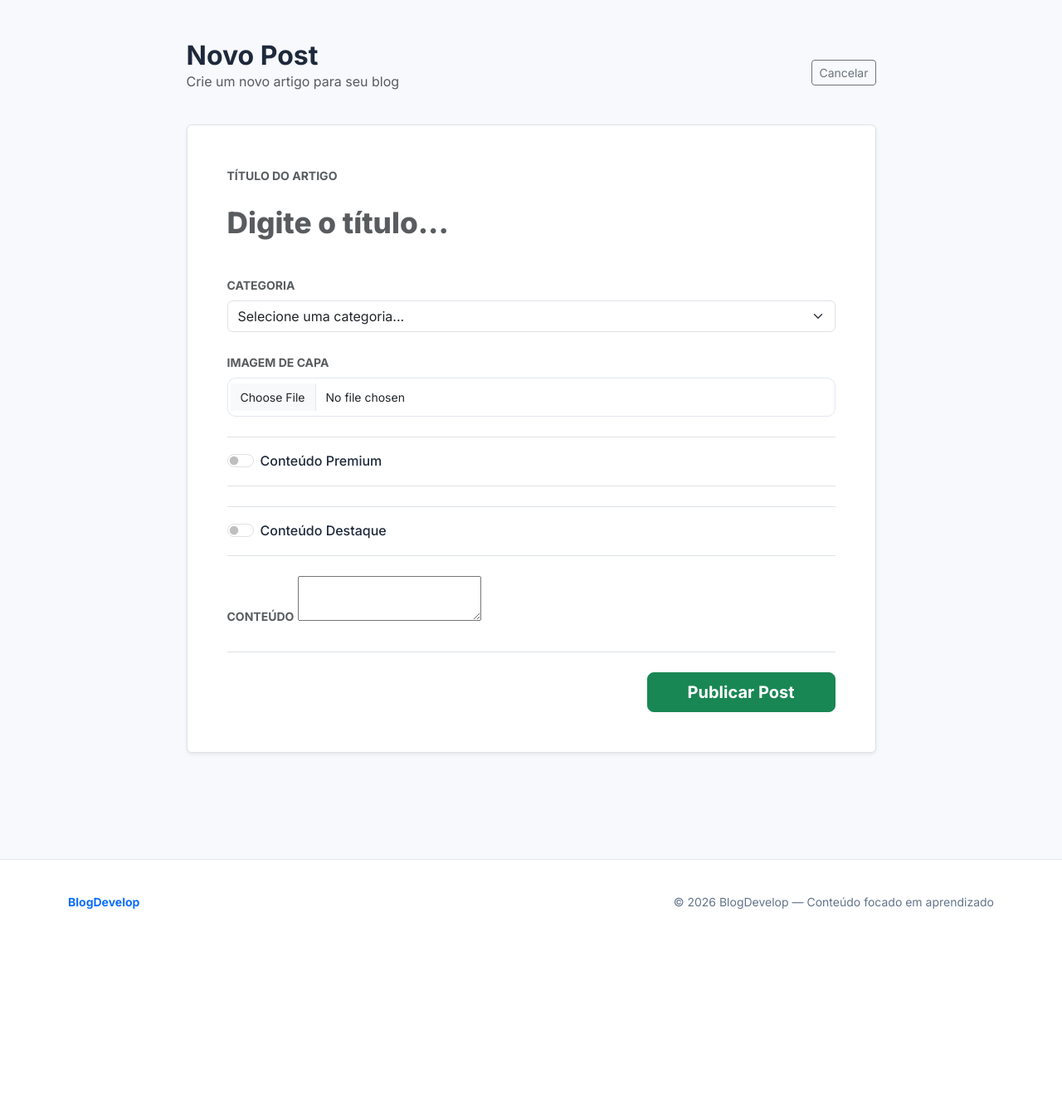
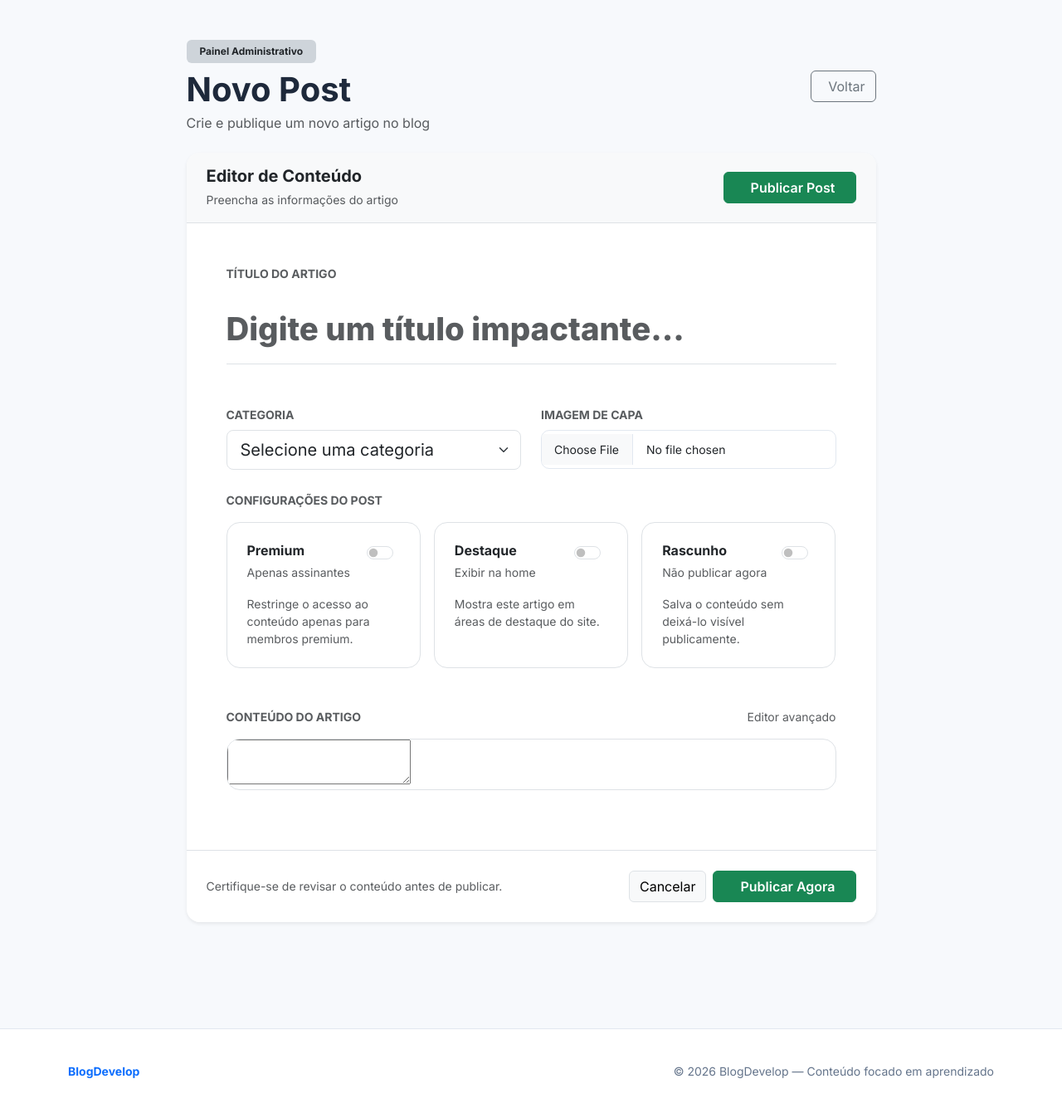
Before and after one commit to tec82/cms, a Flask app: page /admin/create in a window 1280 px wide. Shown: the part 77-1418 px from the top of the page at 83% size. Before the commit the page ends 1172 px from the top, so only its background shows below. Run offline with Flask 3, Linux system fonts and the light colour scheme; a user stored in the database is signed in; tables that the repository leaves empty hold one stand-in row (values such as "Sample post"); some libraries are stand-ins or nearby versions.

```diff
--- a/app/app.py
+++ b/app/app.py
@@ -6,6 +6,7 @@ from flask_login import LoginManager
 from routes.site import site_bp
 from routes.admin import admin_bp
 from routes.auth import auth_bp
+from routes.dashboard import dashboard_bp
 
 import cloudinary
 import cloudinary.uploader
@@ -53,6 +54,7 @@ def create_tables():
 app.register_blueprint(site_bp)
 app.register_blueprint(admin_bp)
 app.register_blueprint(auth_bp)
+app.register_blueprint(dashboard_bp)
 
 
 if __name__ == '__main__':
--- a/app/routes/admin.py
+++ b/app/routes/admin.py
@@ -52,6 +52,7 @@ def create_post():
             title=title,
             slug=slugify(title),
             content=content,
+            is_draft=True if request.form.get('is_draft') else False,
             category=category,
             is_paid=True if request.form.get('paid') else False,
             is_detach=True if request.form.get('is_detach') else False,
@@ -80,6 +81,7 @@ def update_post(id):
         post.title = request.form.get('title')
         post.slug = slugify(post.title)
         post.content = request.form.get('content')
+        post.is_draft = True if request.form.get('is_draft') else False
         post.is_paid = True if request.form.get('paid') else False
         post.is_detach = True if request.form.get('is_detach') else False
 
--- a/app/routes/auth.py
+++ b/app/routes/auth.py
@@ -38,7 +38,10 @@ def login():
 
         if user and check_password_hash(user.password, request.form['password']):
             login_user(user)
-            return redirect(url_for('admin.dashboard'))
+            if user.is_super_user:
+                return redirect(url_for('admin.dashboard'))
+            else:
+                return redirect(url_for('dashboard.index'))
         else:
             flash('Usuário ou senha inválidos.', 'danger')
 
--- a/app/templates/admin/posts/create_post.html
+++ b/app/templates/admin/posts/create_post.html
@@ -1,44 +1,79 @@
 {% extends 'base.html' %}
 
 {% block content %}
+
 <div class="container py-5">
 
   <div class="row justify-content-center">
 
-    <div class="col-lg-9">
+    <div class="col-xl-9 col-lg-10">
 
       <!-- HEADER -->
-      <div class="d-flex justify-content-between align-items-center mb-4">
+      <div class="d-flex flex-column flex-md-row justify-content-between align-items-md-center mb-4 gap-3">
 
         <div>
-          <h2 class="fw-bold mb-0">Novo Post</h2>
-          <p class="text-muted">
-            Crie um novo artigo para seu blog
+          <span class="badge bg-dark-subtle text-dark mb-2 px-3 py-2">
+            Painel Administrativo
+          </span>
+
+          <h1 class="fw-bold mb-1 display-6">
+            Novo Post
+          </h1>
+
+          <p class="text-muted mb-0">
+            Crie e publique um novo artigo no blog
           </p>
         </div>
 
         <a
           href="{{ url_for('admin.dashboard') }}"
-          class="btn btn-outline-secondary btn-sm"
+          class="btn btn-outline-secondary"
         >
-          Cancelar
+          <i class="bi bi-arrow-left me-2"></i>
+          Voltar
         </a>
 
       </div>
 
       <!-- FORM -->
-      <form
-        method="POST"
-        enctype="multipart/form-data"
+      <form method="POST" enctype="multipart/form-data">
+
+        <div class="card border-0 shadow-sm rounded-4 overflow-hidden">
+
+          <!-- TOP BAR -->
+          <div class="bg-light border-bottom px-4 py-3">
+
+            <div class="d-flex align-items-center justify-content-between flex-wrap gap-3">
+
+              <div>
+                <h5 class="fw-bold mb-1">
+                  Editor de Conteúdo
+                </h5>
+
+                <small class="text-muted">
+                  Preencha as informações do artigo
+                </small>
+              </div>
+
+              <button
+                type="submit"
+                class="btn btn-success px-4 fw-semibold"
               >
+                <i class="bi bi-check-circle me-2"></i>
+                Publicar Post
+              </button>
 
-        <div class="featured-card p-4 p-md-5 border rounded bg-white shadow-sm">
+            </div>
+
+          </div>
+
+          <div class="card-body p-4 p-lg-5">
 
             <!-- TÍTULO -->
-          <div class="mb-4">
+            <div class="mb-5">
 
               <label
-              class="form-label fw-bold small text-uppercase text-muted"
+                class="form-label fw-bold text-uppercase small text-muted mb-3"
               >
                 Título do Artigo
               </label>
@@ -46,36 +81,37 @@
               <input
                 type="text"
                 name="title"
-              class="form-control form-control-lg border-0 ps-0 shadow-none"
-              placeholder="Digite o título..."
+                class="form-control border-0 border-bottom rounded-0 shadow-none px-0"
+                placeholder="Digite um título impactante..."
                 style="
-                font-size: 2.2rem;
+                  font-size: 2.4rem;
                   font-weight: 800;
-                border-bottom: 2px solid #f1f5f9;
-                border-radius: 0;
+                  background: transparent;
                 "
                 required
               >
 
             </div>
 
+            <div class="row g-4 mb-4">
+
               <!-- CATEGORIA -->
-          <div class="mb-4">
+              <div class="col-md-6">
 
                 <label
-              class="form-label fw-bold small text-uppercase text-muted"
+                  class="form-label fw-bold text-uppercase small text-muted"
                 >
                   Categoria
                 </label>
 
                 <select
                   name="category_id"
-              class="form-select"
+                  class="form-select form-select-lg"
                   required
                 >
 
                   <option value="">
-                Selecione uma categoria...
+                    Selecione uma categoria
                   </option>
 
                   {% for category in categories %}
@@ -91,10 +127,10 @@
               </div>
 
               <!-- IMAGEM -->
-          <div class="mb-4">
+              <div class="col-md-6">
 
                 <label
-              class="form-label fw-bold small text-uppercase text-muted"
+                  class="form-label fw-bold text-uppercase small text-muted"
                 >
                   Imagem de Capa
                 </label>
@@ -102,15 +138,41 @@
                 <input
                   type="file"
                   name="image"
-              class="form-control"
+                  class="form-control form-control-lg"
+                  accept="image/*"
                 >
 
               </div>
 
+            </div>
+
+            <!-- CONFIGURAÇÕES -->
+            <div class="mb-5">
+
+              <label
+                class="form-label fw-bold text-uppercase small text-muted mb-3"
+              >
+                Configurações do Post
+              </label>
+
+              <div class="row g-3">
+
                 <!-- PREMIUM -->
-          <div
-            class="d-flex align-items-center gap-4 mb-4 py-3 border-bottom border-top"
-          >
+                <div class="col-md-4">
+
+                  <div class="border rounded-4 p-4 h-100">
+
+                    <div class="d-flex justify-content-between align-items-start mb-3">
+
+                      <div>
+                        <h6 class="fw-bold mb-1">
+                          Premium
+                        </h6>
+
+                        <small class="text-muted">
+                          Apenas assinantes
+                        </small>
+                      </div>
 
                       <div class="form-check form-switch">
 
@@ -121,21 +183,34 @@
                           id="paidSwitch"
                         >
 
-              <label
-                class="form-check-label fw-medium"
-                for="paidSwitch"
-              >
-                Conteúdo Premium
-              </label>
+                      </div>
+
+                    </div>
+
+                    <p class="text-muted small mb-0">
+                      Restringe o acesso ao conteúdo apenas para membros premium.
+                    </p>
 
                   </div>
 
                 </div>
 
                 <!-- DESTAQUE -->
-          <div
-            class="d-flex align-items-center gap-4 mb-4 py-3 border-bottom border-top"
-          >
+                <div class="col-md-4">
+
+                  <div class="border rounded-4 p-4 h-100">
+
+                    <div class="d-flex justify-content-between align-items-start mb-3">
+
+                      <div>
+                        <h6 class="fw-bold mb-1">
+                          Destaque
+                        </h6>
+
+                        <small class="text-muted">
+                          Exibir na home
+                        </small>
+                      </div>
 
                       <div class="form-check form-switch">
 
@@ -146,12 +221,55 @@
                           id="detachSwitch"
                         >
 
-              <label
-                class="form-check-label fw-medium"
-                for="detachSwitch"
+                      </div>
+
+                    </div>
+
+                    <p class="text-muted small mb-0">
+                      Mostra este artigo em áreas de destaque do site.
+                    </p>
+
+                  </div>
+
+                </div>
+
+                <!-- DRAFT -->
+                <div class="col-md-4">
+
+                  <div class="border rounded-4 p-4 h-100">
+
+                    <div class="d-flex justify-content-between align-items-start mb-3">
+
+                      <div>
+                        <h6 class="fw-bold mb-1">
+                          Rascunho
+                        </h6>
+
+                        <small class="text-muted">
+                          Não publicar agora
+                        </small>
+                      </div>
+
+                      <div class="form-check form-switch">
+
+                        <input
+                          class="form-check-input"
+                          type="checkbox"
+                          name="is_draft"
+                          id="draftSwitch"
                         >
-                Conteúdo Destaque
-              </label>
+
+                      </div>
+
+                    </div>
+
+                    <p class="text-muted small mb-0">
+                      Salva o conteúdo sem deixá-lo visível publicamente.
+                    </p>
+
+                  </div>
+
+                </div>
 
               </div>
 
@@ -160,11 +278,21 @@
             <!-- CONTEÚDO -->
             <div class="mb-4">
 
+              <div class="d-flex justify-content-between align-items-center mb-3">
+
                 <label
-              class="form-label fw-bold small text-uppercase text-muted"
+                  class="form-label fw-bold text-uppercase small text-muted mb-0"
                 >
-              Conteúdo
+                  Conteúdo do Artigo
                 </label>
+
+                <small class="text-muted">
+                  Editor avançado
+                </small>
+
+              </div>
+
+              <div class="border rounded-4 overflow-hidden">
 
                 <textarea
                   id="summernote"
@@ -173,15 +301,39 @@
 
               </div>
 
-          <!-- BOTÃO -->
-          <div class="border-top pt-4 d-flex justify-content-end">
+            </div>
+
+          </div>
+
+          <!-- FOOTER -->
+          <div class="card-footer bg-white border-top px-4 py-4">
+
+            <div class="d-flex flex-column flex-md-row justify-content-between align-items-center gap-3">
+
+              <small class="text-muted">
+                Certifique-se de revisar o conteúdo antes de publicar.
+              </small>
+
+              <div class="d-flex gap-2">
+
+                <a
+                  href="{{ url_for('admin.dashboard') }}"
+                  class="btn btn-light border"
+                >
+                  Cancelar
+                </a>
 
                 <button
                   type="submit"
-              class="btn btn-success btn-lg px-5 fw-bold"
+                  class="btn btn-success px-4 fw-semibold"
                 >
-              Publicar Post
+                  <i class="bi bi-send me-2"></i>
+                  Publicar Agora
                 </button>
+
+              </div>
+
+            </div>
 
           </div>
 
@@ -194,4 +346,5 @@
   </div>
 
 </div>
+
 {% endblock %}
```
Also changed, not shown: app/models.py (+26 -0 lines), app/routes/dashboard.py (added, +192 -0 lines), app/templates/dashboard/index.html (added, +137 -0 lines), app/templates/dashboard/favorites.html (added), app/templates/dashboard/history.html (added), app/templates/dashboard/purchases.html (added), app/templates/dashboard/subscription.html (added). Lines whose indentation alone changed are shown as unchanged.
